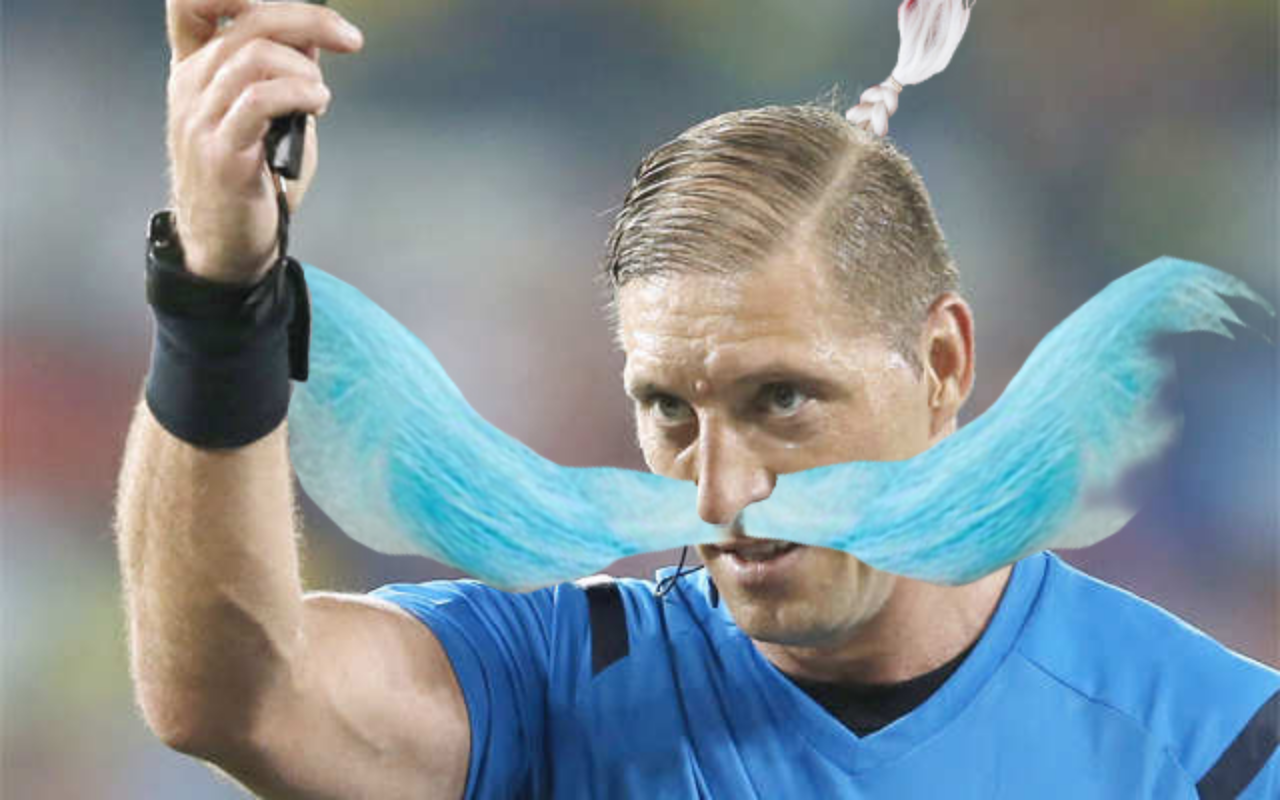
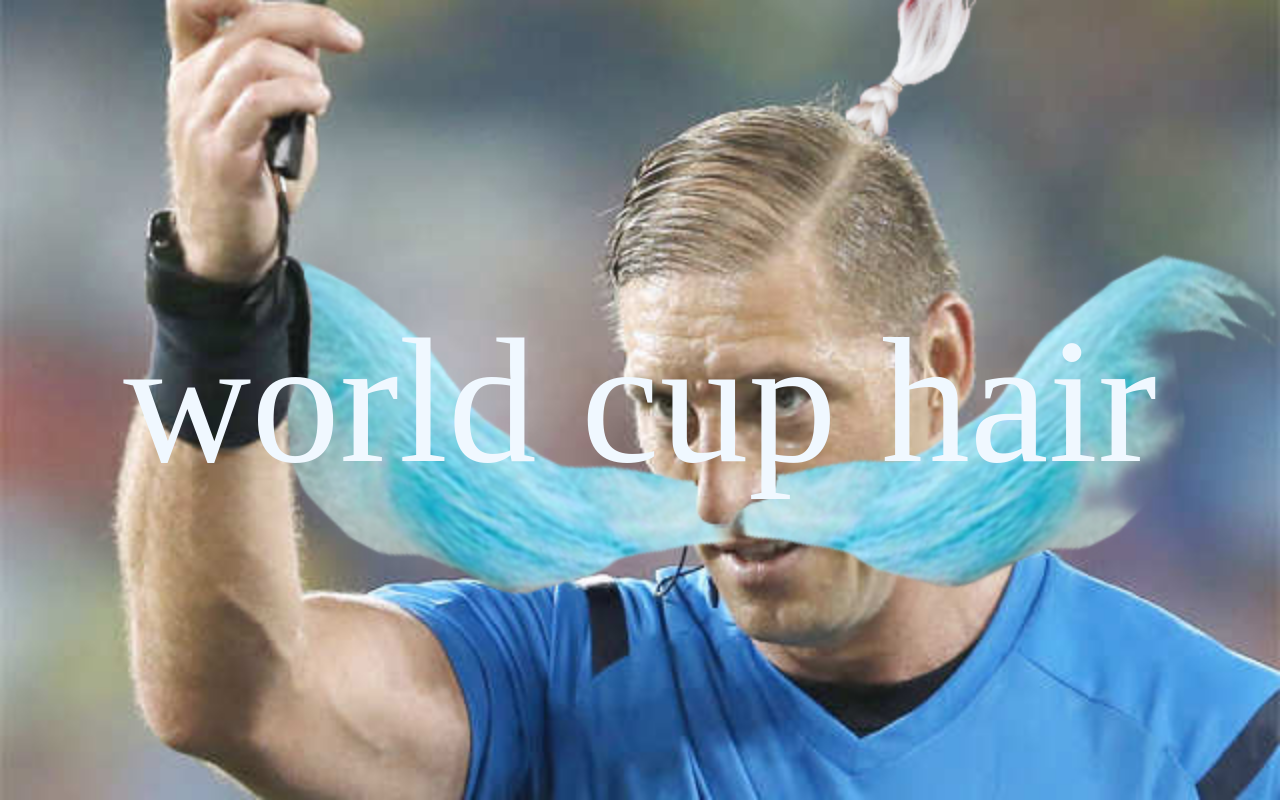
Before and after one commit to worldcuphair/info-site, a Next.js app: page / in a window 1280 px wide. Built offline with nearby package versions, Linux system fonts and the light colour scheme.

Commit message:
update page

```diff
--- a/pages/index.jsx
+++ b/pages/index.jsx
@@ -8,7 +8,7 @@ const index = (props) => {
     <article className='outer-cont'>
       <section className='inner-cont'>
         <header>
-          <h1>world cup hair website</h1>
+          <h1>world cup hair</h1>
         </header>
         <div className='fill'>
           <Image src={imgsrc} />
--- a/styles/index.css
+++ b/styles/index.css
@@ -17,6 +17,34 @@ html {
   overflow: hidden;
 }
 
+header {
+  grid-area: 1/1;
+  display: grid;
+  z-index: 1;
+  place-content: center;
+  width: 100%;
+  height: 100%;
+}
+
+h1 {
+  font-size: min(15vw, 177.24px);
+  animation-name: spin;
+  animation-duration: 2500ms;
+  /* animation-iteration-count: infinite; */
+  animation-timing-function: ease-in-out;
+  animation-direction: reverse;
+  /* animation-delay: 1s; */
+}
+
+@keyframes spin {
+  from {
+    transform: rotate(0deg) scale(1);
+  }
+  to {
+    transform: rotate(360deg) scale(10000);
+  }
+}
+
 .fill {
   grid-area: 1/1;
   z-index: 0;
```
